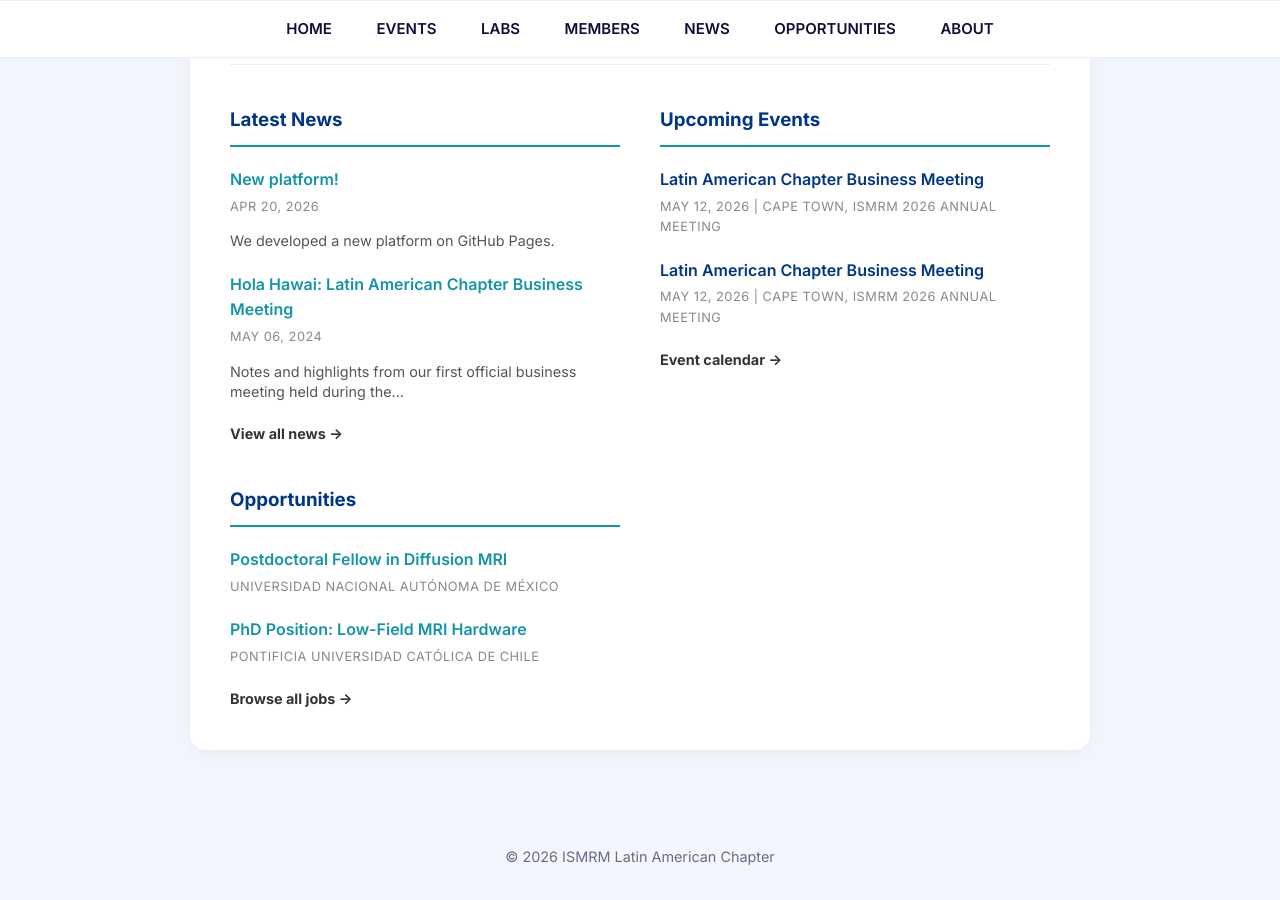
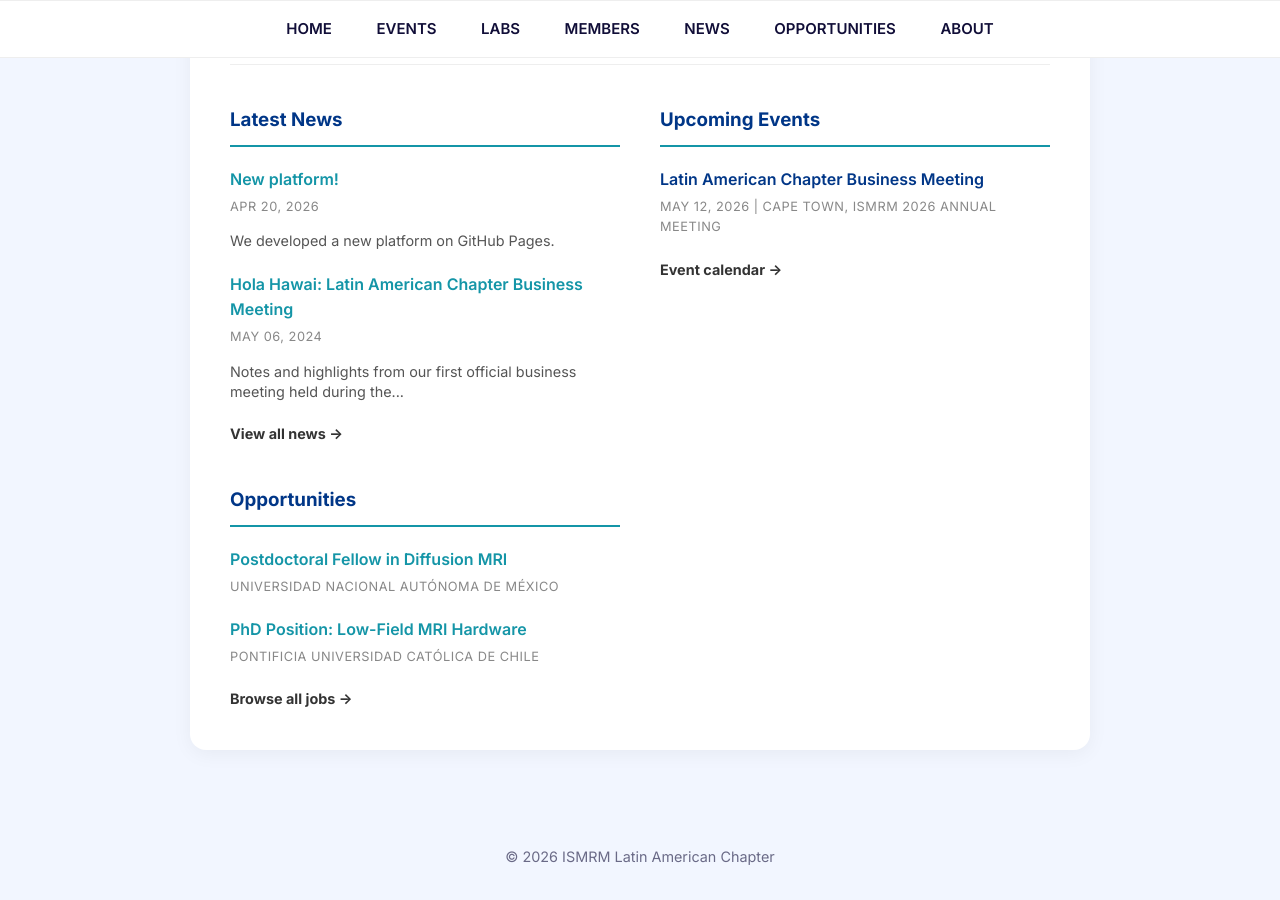
Before and after one commit to ISMRM-latam/ismrm-latam.github.io, a Jekyll site: the page built from index.html, in a window 1280 px wide and 900 px high, scrolled down 792 px. Built offline with Jekyll 4.4.1, drawn with Linux system fonts in a browser that asks for light colours.

Commit message:
Update events.json

```diff
--- a/_data/events.json
+++ b/_data/events.json
@@ -48,15 +48,5 @@
     "location": "Cape Town, ISMRM 2026 Annual Meeting",
     "link": "*No response*",
     "url": "events/2026-05-12-latin-american-chapter-business-meeting/"
-  },
-  {
-    "title": "Latin American Chapter Business Meeting",
-    "organizer": "ISRMM Latin American Chapter",
-    "category": "Chapter Meeting",
-    "event_date": "2026-05-12",
-    "modality": "In-person",
-    "location": "Cape Town, ISMRM 2026 Annual Meeting",
-    "link": "*No response*",
-    "url": "events/2026-05-12-latin-american-chapter-business-meeting/"
   }
 ]
```
